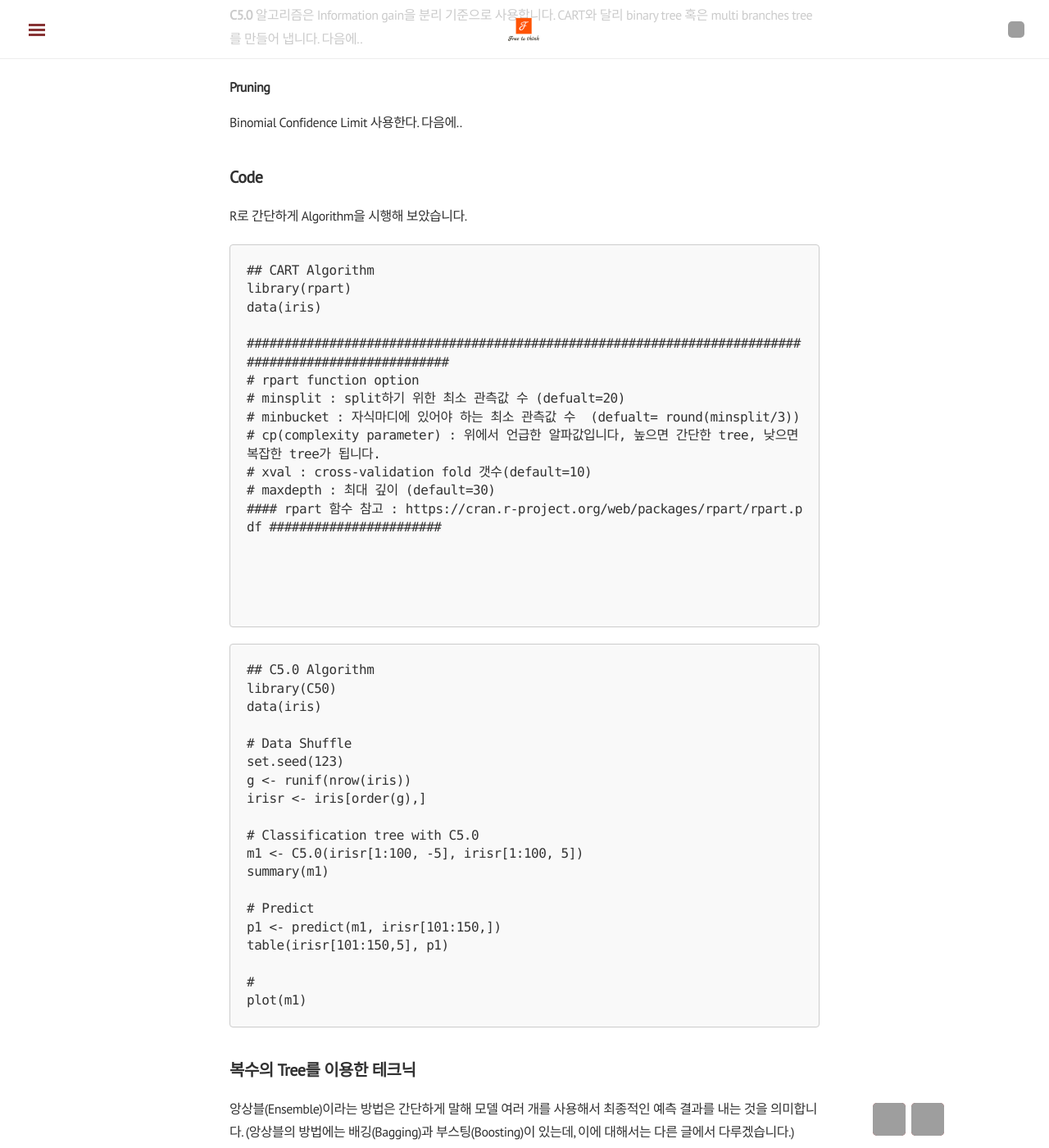
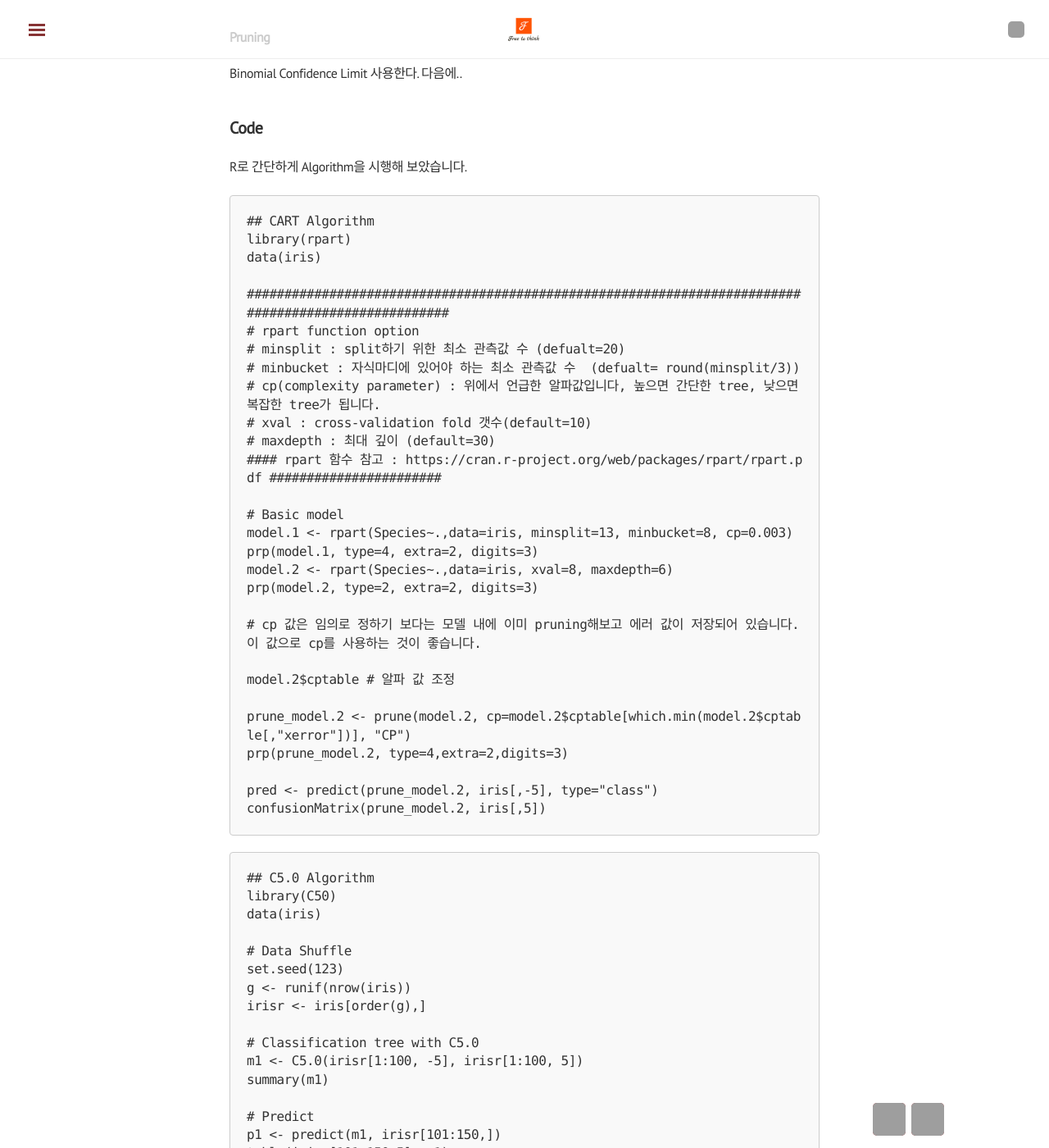
Before and after one commit to kangyeolk/previous.github.io, a Jekyll site: the page built from blog/index.html, in a window 1280 px wide and 1400 px high, scrolled down 7878 px. Shown: the whole window at 82% size. Built offline with Jekyll 4.4.1, drawn with Linux system fonts in a browser that asks for light colours; nearby versions of some CDN libraries; formulas are drawn with MathJax 3; the list of posts is cut into pages by our own code; comment, search, counter and statistics services are not loaded; some of the changed text lies outside the part shown; grey boxes are pictures that could not be loaded.

Commit message:
modification

````diff
--- a/_posts/2018-02-09-decision_tree.md
+++ b/_posts/2018-02-09-decision_tree.md
@@ -51,9 +51,9 @@ $$H(T)=I_{E}(p_{1},...,p_{J}) = - \sum_{i=1}^{J} p_{i} \log_{2} p_{i}$$
 
 여기서 Information gain은 원래의 부모 노드와 자식 노드들의 가중합 사이의 엔트로피의 차로써 구해진다, a를 분리 기준이라고 한다면,
 
-$$IG(T,a)[Information \ Gain] = H(T)[Entropy(parent)] - H(T|a)[Entropy(Children)]$$
+$$IG(T,a)\{Information \ Gain\} = H(T)\{Entropy(parent)\} - H(T|a)\{Entropy(Children)\}$$
 
-사실 부모 노드의 entropy는 같으므로 H(T|a)가 작은 쪽을 선택하면 됩니다. 다시 말해 entropy를 최소화하는 분리 기준을 선택하면 된다는 말이죠. 위와 같은 예시로 entropy 계산을 해봅시다.
+사실 부모 노드의 entropy는 같으므로 $$H(T|a)$$가 작은 쪽을 선택하면 됩니다. 다시 말해 entropy를 최소화하는 분리 기준을 선택하면 된다는 말이죠. 위와 같은 예시로 entropy 계산을 해봅시다.
 
 <a href="https://imgur.com/dJ3g1te"><img src="https://i.imgur.com/dJ3g1te.png" width="600px" height="200px" title="source: imgur.com" /></a>
 
@@ -99,8 +99,8 @@ $$Cost-Complexity \ function: \ R_{\alpha}(T)=R(T)+\alpha|f(T)|$$
 로 정의 되는데, 여기서 각각의 term의 의미는 아래와 같습니다.
 
 * $$R(T)=\sum_{t \in f(T)} r(t)p(t) = \sum_{t \in f(T)}R(t)$$으로 각 노드의 misclassification errors의 합을 의미합니다. 즉, training error를 의미하죠.
-  - $$r(t)=1-max_{k}p(C_{k})$$
-  - $$p(t)=\frac{n(t)}{n}$$
+  - $$r(t)=1-max_{k}p(C_{k})$$로 가장 많은 비율의 범주를 제외한 나머지의 비율
+  - $$p(t)=\frac{n(t)}{n}$$로 #(노드의 데이터)/#(전체 데이터)
 * f(T)는 tree T의 terminal 노드들의 집합을 구하는 funtion입니다.
 * $$\alpha$$는 Regularization parameter 입니다.
 * (부가 정의) $$T_{t}$$를 t가 root인 sub-tree라고 하고, $$T-T_{t}$$를 tree(T)에서 subtree($$T_{t}$$)를 제거한거라고 정의합니다(노드 t는 제외).
@@ -142,11 +142,11 @@ $$\alpha^{(1)}=0$$이라 하자.
 * $$ g(t_{2})=g(t_{3}) $$이고 이렇게 같을 때는 더 깊이 있는 노드를 선택하게 됩니다.(여기선 $$g(t_{3})$$)
 * $$t_{3}$$에서 가지치기 하고, $$\alpha^{(2)}=1/8$$로 둡니다.
 
-<a href="https://imgur.com/22YnoE2"><img src="https://i.imgur.com/22YnoE2.png" width="600px" height="200px" title="source: imgur.com" /></a>
+<a href="https://imgur.com/22YnoE2"><img src="https://i.imgur.com/22YnoE2.png" width="500px" height="200px" title="source: imgur.com" /></a>
 
 
 #### Iteration 2
-|   t    |   $$R(t)$$    | $$R(T_{t})$$  | $$g(t)$$ 8
+|   t    |   $$R(t)$$    | $$R(T_{t})$$  | $$g(t)$$ |
 | :-----:  | :-----: | :-----: | :-----: |
 | $$t_{1}$$  |  $$\frac{8}{16} \cdot \frac{16}{16}$$ |  $$\frac{2}{16}$$   | $$\frac{8/16-2/16}{3-1}=\frac{6}{32}$$ |
 | $$t_{2}$$  |  $$\frac{4}{12} \cdot \frac{12}{16}$$ |  $$\frac{2}{16}$$   | $$\frac{4/16-2/16}{2-1}=\frac{1}{8}$$ |
@@ -154,7 +154,7 @@ $$\alpha^{(1)}=0$$이라 하자.
 * $$t_{2}$$에서 $$g(t_{2})$$가 최소가 된다.
 * $$t_{2}$$에서 가지치기합니다. $$\alpha^{(3)}=1/8$$로 둡니다.
 
-<a href="https://imgur.com/NpbYLTb"><img src="https://i.imgur.com/NpbYLTb.png" width="600px" height="200px" title="source: imgur.com" /></a>
+<a href="https://imgur.com/NpbYLTb"><img src="https://i.imgur.com/NpbYLTb.png" width="400px" height="200px" title="source: imgur.com" /></a>
 
 #### Iteration 3
 
@@ -197,11 +197,22 @@ data(iris)
 # maxdepth : 최대 깊이 (default=30)
 #### rpart 함수 참고 : https://cran.r-project.org/web/packages/rpart/rpart.pdf #######################
 
+# Basic model
+model.1 <- rpart(Species~.,data=iris, minsplit=13, minbucket=8, cp=0.003)
+prp(model.1, type=4, extra=2, digits=3)
+model.2 <- rpart(Species~.,data=iris, xval=8, maxdepth=6)
+prp(model.2, type=2, extra=2, digits=3)
 
+# cp 값은 임의로 정하기 보다는 모델 내에 이미 pruning해보고 에러 값이 저장되어 있습니다. 이 값으로 cp를 사용하는 것이 좋습니다.
 
+model.2$cptable # 알파 값 조정
 
+prune_model.2 <- prune(model.2, cp=model.2$cptable[which.min(model.2$cptable[,"xerror"])], "CP")
+prp(prune_model.2, type=4,extra=2,digits=3)
+
+pred <- predict(prune_model.2, iris[,-5], type="class")
+confusionMatrix(prune_model.2, iris[,5])
 ```
-
 
 ```{r}
 ## C5.0 Algorithm
````
